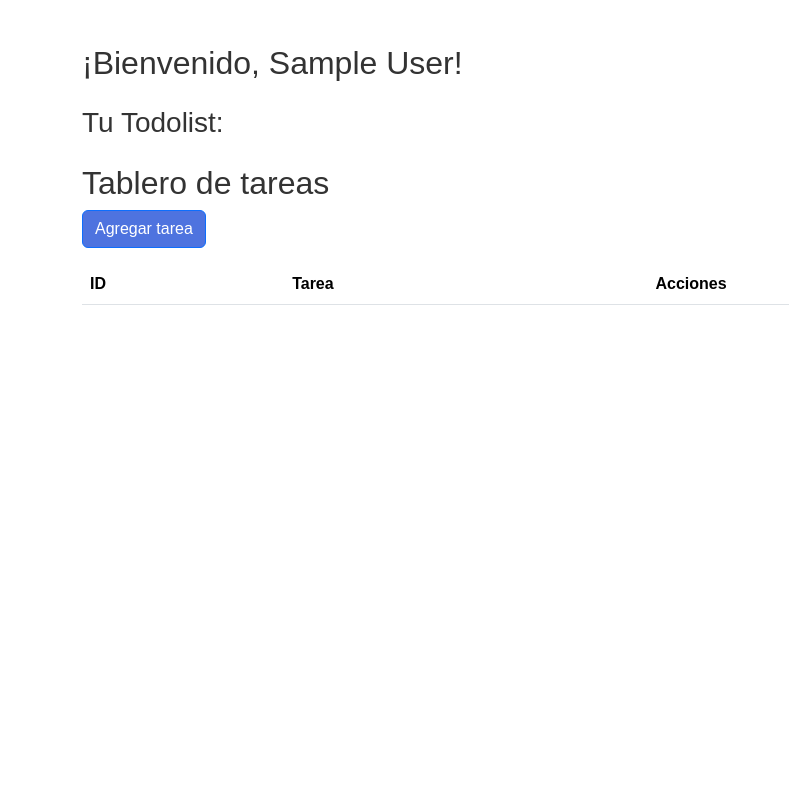
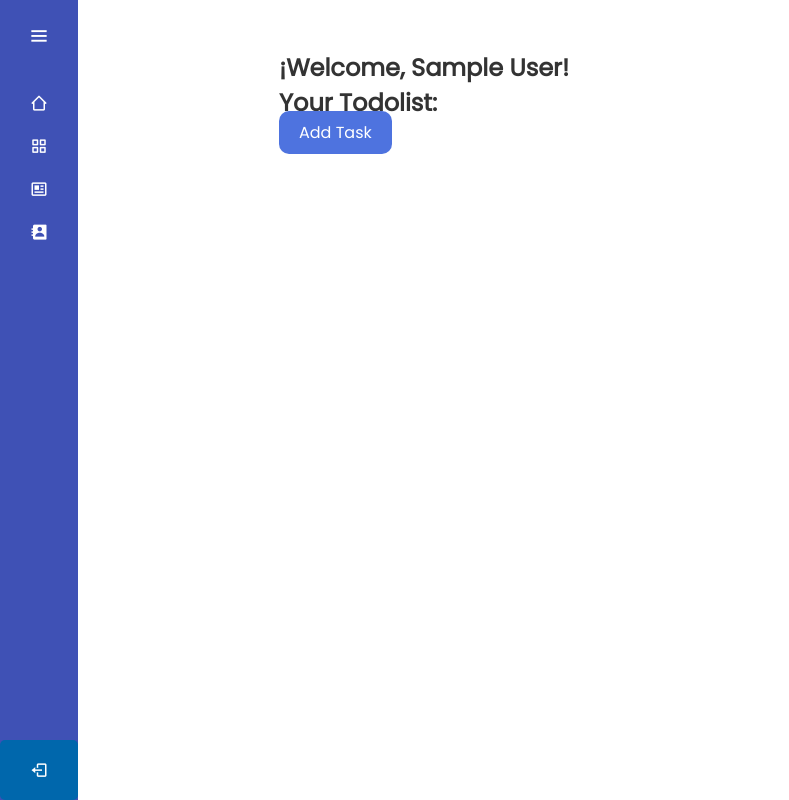
Before and after one commit to MaicolLozano/Todolistik, a PHP site: page /php/dashboard.php in a window 1280 px wide. Shown: the whole page, without its empty margins (0-789 px from the left). Run offline with PHP 8.4, Linux system fonts and the light colour scheme; the visitor is signed in with stand-in values (Sample User, id 1); data that the repository does not hold is empty.

Commit message:
nueva actualización del codigo

```diff
--- a/navbar/footer.php
+++ b/navbar/footer.php
@@ -2,6 +2,6 @@
 
 
 <!-- Scripts -->
-<script src="navbar/script.js"></script>
+<script src="../navbar/script.js"></script>
 </body>
 </html>
--- a/navbar/navbar.php
+++ b/navbar/navbar.php
@@ -3,17 +3,29 @@
 <head>
   <title>Todolist</title>
   <!-- Link Styles -->
-  <link rel="stylesheet" href="navbar/style.css">
+  <link rel="stylesheet" href="../navbar/style.css">
   <link href='https://unpkg.com/boxicons@2.1.4/css/boxicons.min.css' rel='stylesheet'>
 
   <link rel="shortcut icon" href="img/favi.ico" type="image/x-icon">
 <link rel="stylesheet" href="https://cdn.jsdelivr.net/npm/bootstrap-icons@1.11.3/font/bootstrap-icons.min.css">
 </head>
 <body>
+  <style>
+    .sidebar {
+      background-color : #3F51B5;
+    }
+
+    .sidebar li a {
+      background-color :#3F51B5;
+    }
+    .home-section {
+      background-color : white ;
+    }
+  </style>
   <div class="sidebar">
     <div class="logo_details">
-      <i class="bx bxl-audible icon"></i>
-      <div class="logo_name">Todolist</div>
+      <!-- <i class="bx bxl-audible icon"></i> -->
+      <div class="logo_name">TODOLISTIK</div>
       <i class="bx bx-menu" id="btn"></i>
     </div>
     <ul class="nav-list">
--- a/navbar/style.css
+++ b/navbar/style.css
@@ -53,7 +53,7 @@ body{
 .sidebar .logo_details .logo_name{
   color:var(--color-white);
   font-size: 22px;
-  font-weight: 600;
+  font-weight: 300;
   opacity: 0;
   transition: all .5s ease;
 }
--- a/php/add_task.php
+++ b/php/add_task.php
@@ -17,7 +17,7 @@ if (isset($_POST['add_task'])) {
     $query = "INSERT INTO tasks (user_id, title, description) VALUES ('$user_id', '$task', '$description')"; // Modificación
     mysqli_query($conn, $query);
 
-    header('Location: ../index.php');
+    header('Location: dashboard.php');
     exit();
 }
 ?>
--- a/php/dashboard.php
+++ b/php/dashboard.php
@@ -8,22 +8,11 @@ if (!isset($_SESSION['user_id'])) {
     exit();
 }
 
-
-
-
 // Obtener los detalles del usuario desde la base de datos
 $user_id = $_SESSION['user_id'];
 $query = "SELECT * FROM users WHERE id = '$user_id'";
 $result = mysqli_query($conn, $query);
 $user = mysqli_fetch_assoc($result);
-
-
-
-
-
-
-
-
 
 // Obtener las tareas del usuario actual
 $user_id = $_SESSION['user_id'];
@@ -36,55 +25,118 @@ while ($row = mysqli_fetch_assoc($result)) {
 }
 ?>
 
-<!DOCTYPE html>
-<html>
-<head>
-    <title>Tablero de tareas</title>
-    <link rel="stylesheet" href="../css/bootstrap.min.css">
-    <link rel="stylesheet" href="../css/style.css">
+<?php include '../navbar/navbar.php'; ?>
  <style>
-        body {
+
+.container {
+  width: 90%;
+  max-width: 800px;
+  margin: 0 auto;
+
+}
+
+h1, h3 {
+  color: #333;
+  font-size: 24px; /* Ajusta el tamaño de la letra de los encabezados h2 y h3 a 24px */
+}
+
+.card-deck {
+  display: flex;
+  flex-wrap: wrap;
+  justify-content: space-between;
+}
+
+.card {
+  flex: 0 1 calc(50% - 10px);
+  margin-bottom: 20px;
+  border-radius: 15px;
+  overflow: hidden;
+  box-shadow: 0 2px 8px rgba(0,0,0,0.1);
+  transition: all 0.3s ease-in-out; /* Agrega una transición suave a todas las propiedades */
+}
+
+.card:hover {
+  transform: scale(1.05); /* Aumenta el tamaño de la tarjeta cuando se pasa el mouse por encima */
+  box-shadow: 0 5px 15px rgba(0,0,0,0.2); /* Aumenta la sombra cuando se pasa el mouse por encima */
+}
+
+.card-body {
   padding: 20px;
 }
+
+.card-title {
+  margin-bottom: 15px;
+  color: #333;
+}
+
+.btn {
+  color: #fff;
+  border: none;
+  padding: 10px 20px;
+  text-decoration: none;
+  border-radius: 10px;
+  transition: background 0.3s ease-in-out; /* Agrega una transición suave al fondo */
+}
+
+.btn-primary {
+  background: #3F51B5;
+}
+
+.btn-primary:hover {
+  background: #283593; /* Cambia el color de fondo cuando se pasa el mouse por encima */
+}
+
+.btn-danger {
+  background: #f44336;
+}
+
+.btn-danger:hover {
+  background: #c62828; /* Cambia el color de fondo cuando se pasa el mouse por encima */
+}
+
+.card-title {
+    font-size: 20px; /* Ajusta el tamaño de la letra del título de la tarjeta a 20px */
+}
+
+.card-text {
+    font-size: 16px; /* Ajusta el tamaño de la letra del texto de la tarjeta a 16px */
+}
+
+
+@media (max-width: 768px) {
+  .card-deck {
+      flex-direction: column;
+  }
+
+  .card {
+      flex: 0 1 100%;
+  }
+}
+
+
+
  </style>
-</head>
+ <link rel="stylesheet" href="../css/style.css">
 <body>
-<div class="container">
-        <h2 class="mt-4">¡Bienvenido, <?php echo $user['name']; ?>!</h2>
+<div class="container mt-4">
+        <h1>¡Welcome, <?php echo $user['name']; ?>!</h1>
+        <h3>Your Todolist:</h3>
 
-        <h3 class="mt-4">Tu Todolist:</h3>
+        <div class="card-deck col-md-10 ">
+        <?php foreach ($tasks as $task) : ?>
+                <div class="card">
+                    <div class="card-body">
+                        <h5 class="card-title"><?php echo $task['title']; ?></h5>
+                        <p class="card-text"><?php echo $task['description']; ?></p> <br><br>
+                        <a href="edit_task.php?id=<?php echo $task['id']; ?>" class="btn btn-primary">Edit</a>
+                        <a href="delete_task.php?id=<?php echo $task['id']; ?>" class="btn btn-danger">Delete</a>
                     </div>
-    <div class="container">
-        <h2 class="mt-4">Tablero de tareas</h2>
-
-        <a href="add_task.php" class="btn btn-primary mb-3">Agregar tarea</a>
-
-        <table class="table">
-            <thead>
-                <tr>
-                    <th>ID</th>
-                    <th>Tarea</th>
-                    <th>Acciones</th>
-                </tr>
-            </thead>
-            <tbody>
-                <?php foreach ($tasks as $task) : ?>
-                    <tr>
-                        <td><?php echo $task['id']; ?></td>
-                        <td><?php echo $task['title']; ?></td>
-                        <td>
-                            <a href="edit_task.php?id=<?php echo $task['id']; ?>" class="btn btn-sm btn-primary">Editar</a>
-                            <a href="delete_task.php?id=<?php echo $task['id']; ?>" class="btn btn-sm btn-danger">Eliminar</a>
-                        </td>
-                    </tr>
+                </div> <br>
             <?php endforeach; ?>
-            </tbody>
-        </table>
-
-        <a href="logout.php">Cerrar sesión</a>
         </div>
 
-    <script src="../js/jquery.min.js"></script>
-    <script src="../js/bootstrap.min.js"></script>
-</body>
-</html>
+        <div class="mt-4">
+            <a href="add_task.php" class="btn btn-primary">Add Task</a>
+        </div>
+    </div>
+    <?php include '../navbar/footer.php'; ?>
--- a/php/delete_task.php
+++ b/php/delete_task.php
@@ -16,6 +16,6 @@ if (isset($_GET['id'])) {
     $query = "DELETE FROM tasks WHERE id = '$task_id' AND user_id = '$user_id'";
     mysqli_query($conn, $query);
 
-    header('Location: ../index.php');
+    header('Location: dashboard.php');
     exit();
 }
--- a/php/edit_task.php
+++ b/php/edit_task.php
@@ -26,7 +26,7 @@ if (isset($_GET['id'])) {
         $query = "UPDATE tasks SET title = '$edited_task', description = '$edited_description' WHERE id = '$task_id' AND user_id = '$user_id'";
         mysqli_query($conn, $query);
 
-        header('Location: ../index.php');
+        header('Location: dashboard.php');
         exit();
     }
 }
@@ -71,7 +71,7 @@ if (isset($_GET['id'])) {
             <button type="submit" class="btn btn-primary" name="edit_task">Guardar cambios</button>
         </form>
 
-       <a class="mt-3" href="../index.php">Volver al tablero</a>
+       <a class="mt-3" href="dashboard.php">Volver al tablero</a>
     </div>
 
     <!-- ... -->
--- a/php/login.php
+++ b/php/login.php
@@ -3,7 +3,7 @@ require_once 'config.php';
 session_start();
 // Verificar si el usuario ya ha iniciado sesión
 if (isset($_SESSION['user_id'])) {
-    header('Location: ../index.php');
+    header('Location: dashboard.php');
     exit();
 }
 
@@ -24,7 +24,7 @@ if (isset($_POST['login'])) {
             if (password_verify($password, $user['password'])) {
                 // Iniciar sesión exitosamente
                 $_SESSION['user_id'] = $user['id'];
-                header('Location: ../index.php');
+                header('Location: dashboard.php');
                 exit();
             } else {
                 $error_message = 'Contraseña incorrecta.';
--- a/php/register.php
+++ b/php/register.php
@@ -3,7 +3,7 @@ require_once 'config.php';
 session_start();
 // Verificar si el usuario ya ha iniciado sesión
 if (isset($_SESSION['user_id'])) {
-    header('Location: ../index.php');
+    header('Location: dashboard.php');
     exit();
 }
 
```
Also changed, not shown: file.txt (deleted, +0 -117 lines), index.html (+21 -5 lines), index.php (deleted, +0 -142 lines), landing page/style.css (+7 -6 lines), img/logo.png (added), img/logo.svg (added). Lines whose indentation alone changed are shown as unchanged.
